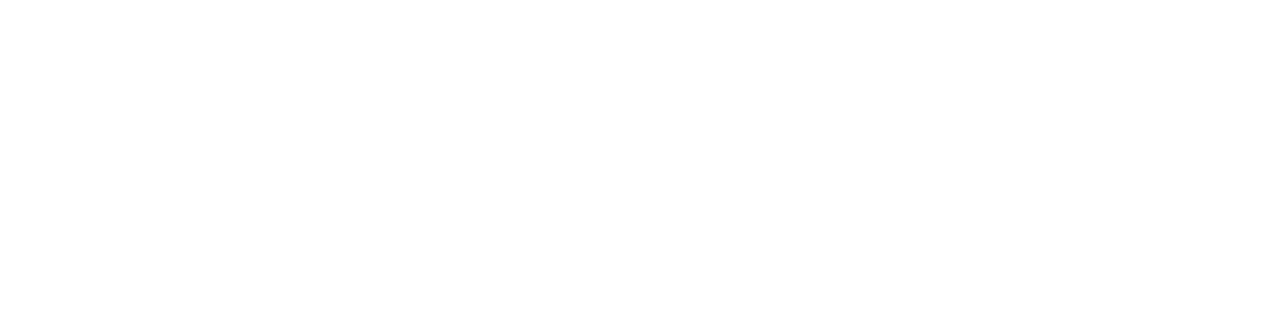
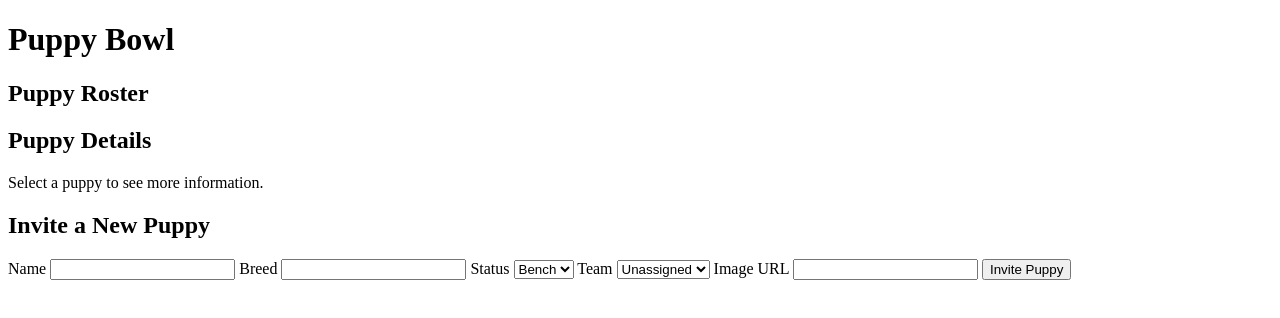
Before and after one commit to hanvibe/Han-PuppyBowl, a plain HTML site: page index.html in a window 1280 px wide. Drawn offline with Linux system fonts and the light colour scheme.

Commit message:
HTML complete

```diff
--- a/index.html
+++ b/index.html
@@ -7,6 +7,62 @@
     <script src="index.js" defer></script>
   </head>
   <body>
-    <div id="app"></div>
+    <header>
+      <h1>Puppy Bowl</h1>
+    </header>
+
+    <main>
+      <section id="roster-section">
+        <h2>Puppy Roster</h2>
+        <div id="puppy-roster"></div>
+      </section>
+
+      <section id="details-section">
+        <h2>Puppy Details</h2>
+        <div id="puppy-details">
+          <p>Select a puppy to see more information.</p>
+        </div>
+      </section>
+
+      <section id="form-section">
+        <h2>Invite a New Puppy</h2>
+
+        <form id="new-puppy-form">
+          <label>
+            Name
+            <input type="text" name="name" required>
+          </label>
+
+          <label>
+            Breed
+            <input type="text" name="breed" required>
+          </label>
+
+          <label>
+            Status
+            <select name="status">
+              <option value="bench">Bench</option>
+              <option value="field">Field</option>
+            </select>
+          </label>
+
+          <label>
+            Team
+            <select name="teamId" id="team-select">
+              <option value="">Unassigned</option>
+            </select>
+          </label>
+
+          <label>
+            Image URL
+            <input type="text" name="imageUrl">
+          </label>
+
+          <button class="invite-button" type="submit">
+            Invite Puppy
+          </button>
+        </form>
+      </section>
+    </main>
   </body>
 </html>
```
